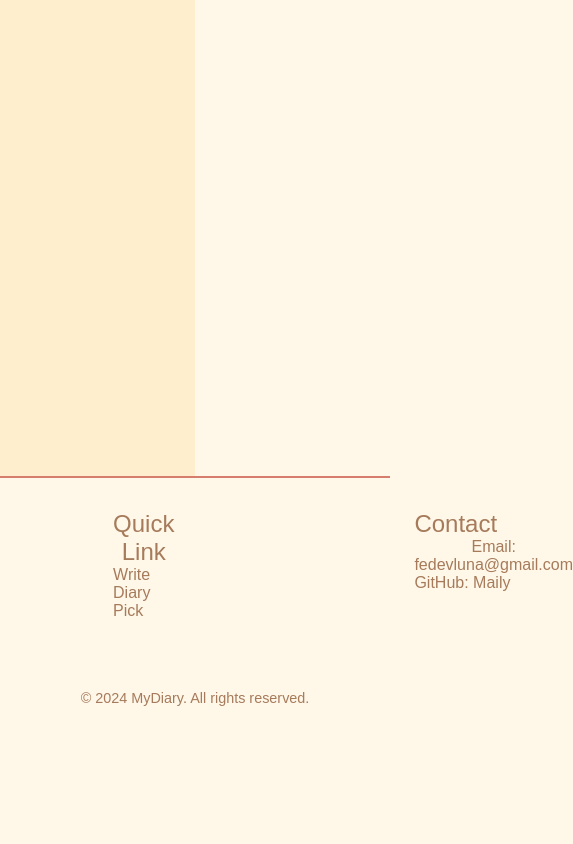
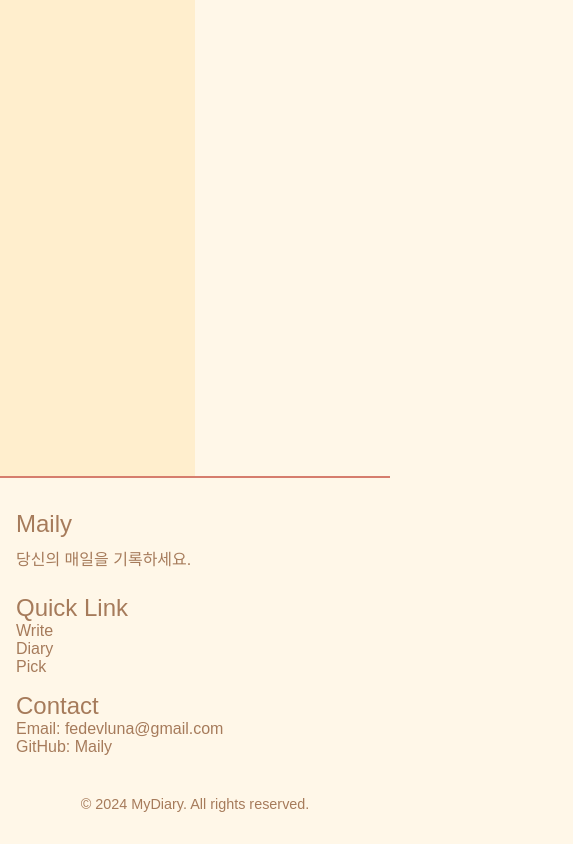
Before and after one commit to h-0y28/Maily, a React (Vite) app: page / in a window 390 px wide. Shown: the part 1231-2075 px from the top of the page, 573 px wide, since content can reach past the window. Before the commit the page ends 2033 px from the top, so only its background shows below. Built offline with nearby package versions, Linux system fonts and the light colour scheme; no server answers; a web font is replaced by a local one.

Commit message:
style: footer 반응형 추가

```diff
--- a/src/layout/Footer/Footer.styles.ts
+++ b/src/layout/Footer/Footer.styles.ts
@@ -11,6 +11,11 @@ export const FooterContainer = styled.footer`
   border-top: 2px solid ${theme.colors.primaryRed};
   color: ${theme.colors.primaryBrown};
   background-color: ${theme.colors.primaryBackground};
+
+  @media (max-width: 1024px) {
+    padding: 2rem 0;
+    text-align: center;
+  }
 `;
 
 export const SectionWrapper = styled.div`
@@ -19,6 +24,12 @@ export const SectionWrapper = styled.div`
   gap: 15rem;
   width: 100%;
   margin-bottom: 2.5rem;
+
+  @media (max-width: 1024px) {
+    flex-direction: column;
+    gap: 1rem;
+    padding: 0 1rem;
+  }
 `;
 
 export const SectionContainer = styled.div`
@@ -28,7 +39,7 @@ export const SectionContainer = styled.div`
 `;
 
 export const Title = styled.h2`
-  font-size: 700;
+  font-size: 1.5rem;
   font-weight: 500;
 `;
 
```
